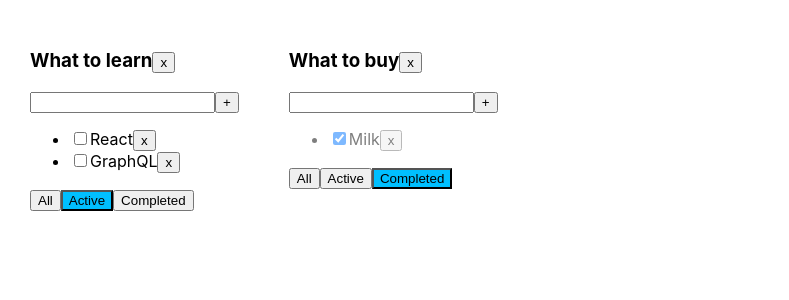
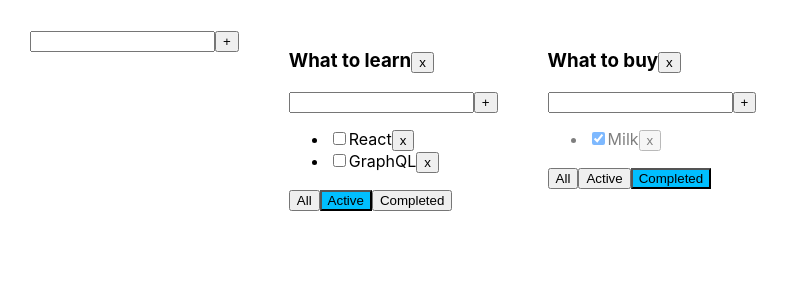
Before and after one commit to SharpDevOps10/TodoList, a React (Create React App) app: page / in a window 1280 px wide. Shown: the top 300 px of the page, without its empty margins (0-789 px from the left). Built offline with nearby package versions, Linux system fonts and the light colour scheme.

Commit message:
Refactor: Improve naming

```diff
--- a/src/AddItemForm.tsx
+++ b/src/AddItemForm.tsx
@@ -1,7 +1,7 @@
 import React, {ChangeEvent, KeyboardEvent, useState} from "react";
 
 type AddItemFormPropsType = {
-  addTask: (title: string, todolistId: string) => void,
+  addItem: (title: string, todolistId: string) => void,
   id: string,
 };
 
@@ -11,7 +11,7 @@ export function AddItemForm(props: AddItemFormPropsType) {
 
   const addTask = () => {
     if (newTaskTitle.trim() !== "") {
-      props.addTask(newTaskTitle.trim(), props.id);
+      props.addItem(newTaskTitle.trim(), props.id);
       setNewTaskTitle("");
     } else {
       setError("Title is required");
@@ -26,7 +26,7 @@ export function AddItemForm(props: AddItemFormPropsType) {
   const onKeyPressHandler = (event: KeyboardEvent<HTMLInputElement>) => {
     setError(null);
     if (event.shiftKey && event.charCode === 13) {
-      props.addTask(newTaskTitle, props.id);
+      props.addItem(newTaskTitle, props.id);
       setNewTaskTitle("");
     }
   };
--- a/src/App.tsx
+++ b/src/App.tsx
@@ -2,6 +2,7 @@ import React, {useState} from 'react';
 import './App.css';
 import {Todolist} from "./ToDoList";
 import {v1} from 'uuid';
+import {AddItemForm} from "./AddItemForm";
 
 export type FilterValuesTypes = "all" | "completed" | "active";
 type TodoListType = {
@@ -77,6 +78,7 @@ function App() {
 
   return (
     <div className="App">
+      <AddItemForm addItem={() => {}} id={'www'}/>
       {
 
         todoLists.map((tl) => {
--- a/src/ToDoList.tsx
+++ b/src/ToDoList.tsx
@@ -32,7 +32,7 @@ export function Todolist(props: PropsType) {
     <h3>{props.title}
       <button onClick={removeTodoListHandler}>x</button>
     </h3>
-    <AddItemForm id = {props.id} addTask={props.addTask}></AddItemForm>
+    <AddItemForm id = {props.id} addItem={props.addTask}></AddItemForm>
     <ul>
       {
         props.tasks.map((param) => {
```
